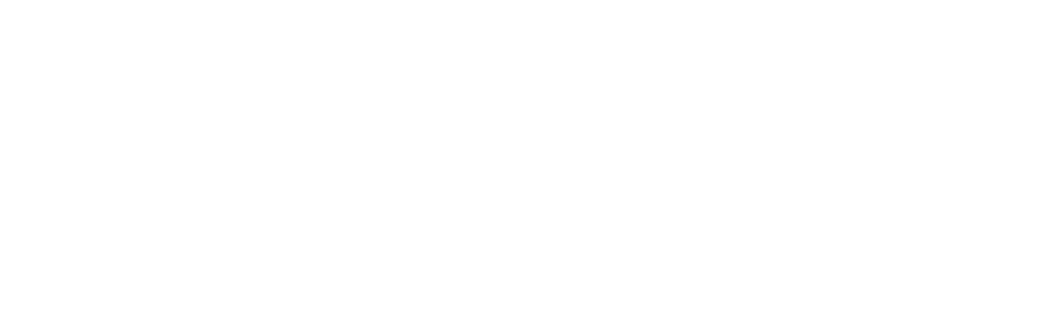
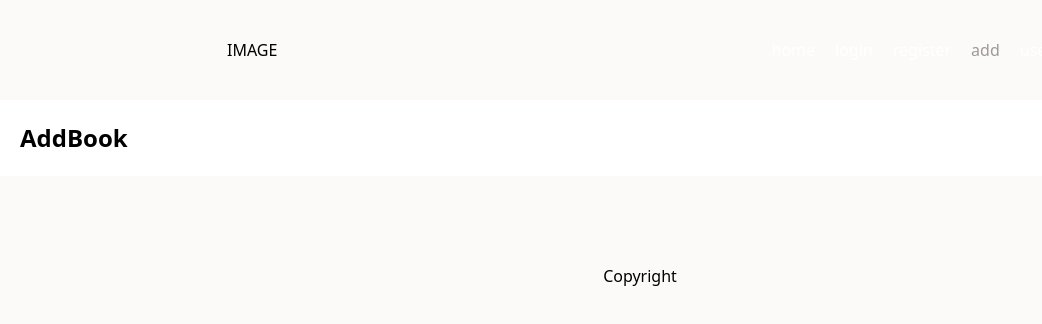
Before and after one commit to tomasbaublys/React_atsiskaitymas, a React (Vite) app: page /add in a window 1280 px wide. Shown: the top 324 px of the page, without its empty margins (0-1042 px from the left). Built offline with nearby package versions, Linux system fonts and the light colour scheme.

Commit message:
created structure

```diff
--- a/src/App.tsx
+++ b/src/App.tsx
@@ -1,8 +1,24 @@
+import { Route, Routes } from "react-router";
+import MainOutlet from "./components/outlets/MainOutlet";
+import Home from "./components/pages/Home";
+import Login from "./components/pages/Login ";
+import Register from "./components/pages/Register";
+import AddBook from "./components/pages/AddBook";
+import User from "./components/pages/User";
+
 const App = () => {
 
   return (
     <>
-
+      <Routes>
+        <Route path="" element={<MainOutlet />}>
+          <Route index element={<Home />} />
+          <Route path="login" element={<Login />} />
+          <Route path="register" element={<Register />} />
+          <Route path="add" element={<AddBook />} />
+          <Route path="user/:id" element={<User />} />
+        </Route>
+      </Routes>
     </>
   )
 }
--- /dev/null
+++ b/src/components/UI/organisms/Footer.tsx
@@ -0,0 +1,20 @@
+import styled from "styled-components";
+
+const StyledFooter = styled.footer`
+    height: 200px;
+    background-color: #e4cfcf21;
+
+    display: flex;
+    justify-content: center;
+    align-items: center;
+`;
+
+const Footer = () => {
+    return (
+      <StyledFooter>
+        <span>Copyright</span>
+      </StyledFooter>
+    );
+}
+
+export default Footer;
--- /dev/null
+++ b/src/components/UI/organisms/Header.tsx
@@ -0,0 +1,57 @@
+import { NavLink } from "react-router";
+import styled from "styled-components";
+
+const StyledHeader = styled.header`
+  height: 100px;
+  background-color: #e4cfcf21;
+
+  display: flex;
+  justify-content: space-around;
+  align-items: center;
+
+  > nav{
+
+    > ul{
+      display: flex;
+      justify-content: space-between;
+      gap: 20px;
+
+      > li{
+        list-style-type: none;
+
+        > a{
+          color: white;
+          text-decoration: none;
+
+          &.active{
+            color: #9f9898;
+          }
+        }
+      }
+    }
+  }
+`;
+
+const Header = () => {
+
+    return (
+        <StyledHeader>
+            <span>IMAGE</span>
+            <nav>
+                <ul>
+                    <li><NavLink to=''>home</NavLink></li>
+                    {
+                        <>
+                            <li><NavLink to='login'>login</NavLink></li>
+                            <li><NavLink to='register'>register</NavLink></li>
+                            <li><NavLink to='add'>add</NavLink></li>
+                            <li><NavLink to='user/:id'>user</NavLink></li>
+                        </>
+                    }
+                </ul>
+            </nav>
+        </StyledHeader>
+    );
+}
+
+export default Header;
--- /dev/null
+++ b/src/components/outlets/MainOutlet.tsx
@@ -0,0 +1,24 @@
+import { Outlet } from "react-router";
+import styled from "styled-components";
+
+import Header from "../UI/organisms/Header";
+import Footer from "../UI/organisms/Footer";
+
+const StyledMain = styled.main`
+
+  margin: 20px 20px;
+`;
+
+const MainOutlet = () => {
+  return (
+    <>
+      <Header />
+      <StyledMain>
+        <Outlet />
+      </StyledMain>
+      <Footer />
+    </>
+  );
+}
+
+export default MainOutlet;
--- /dev/null
+++ b/src/components/pages/AddBook.tsx
@@ -0,0 +1,9 @@
+const AddBook = () => {
+    return (
+      <section>
+        <h2>AddBook</h2>
+      </section>
+    );
+  }
+
+  export default AddBook;
--- /dev/null
+++ b/src/components/pages/Home.tsx
@@ -0,0 +1,9 @@
+const Home = () => {
+    return (
+      <section>
+        <h2>Home</h2>
+      </section>
+    );
+  }
+
+  export default Home;
--- /dev/null
+++ b/src/components/pages/Login .tsx
@@ -0,0 +1,9 @@
+const Login = () => {
+    return (
+      <section>
+        <h2>Login</h2>
+      </section>
+    );
+  }
+
+  export default Login;
--- /dev/null
+++ b/src/components/pages/Register.tsx
@@ -0,0 +1,9 @@
+const Register = () => {
+    return (
+      <section>
+        <h2>Register</h2>
+      </section>
+    );
+  }
+
+  export default Register;
--- /dev/null
+++ b/src/components/pages/User.tsx
@@ -0,0 +1,9 @@
+const User = () => {
+    return (
+      <section>
+        <h2>User</h2>
+      </section>
+    );
+  }
+
+  export default User;
--- a/src/index.css
+++ b/src/index.css
@@ -2,9 +2,6 @@
   font-family: system-ui, Avenir, Helvetica, Arial, sans-serif;
   line-height: 1.5;
   font-weight: 400;
-
-  color-scheme: light dark;
-  color: rgba(255, 255, 255, 0.87);
 }
 
 *{
--- a/src/main.tsx
+++ b/src/main.tsx
@@ -1,7 +1,10 @@
 import { createRoot } from 'react-dom/client';
 import './index.css';
 import App from './App.tsx';
+import { BrowserRouter } from 'react-router';
 
 createRoot(document.getElementById('root') as HTMLDivElement).render(
-  <App />
+  <BrowserRouter>
+    <App />
+  </BrowserRouter>
 );
```
Also changed, not shown: src/components/contexts/Userscontext.tsx (added).
